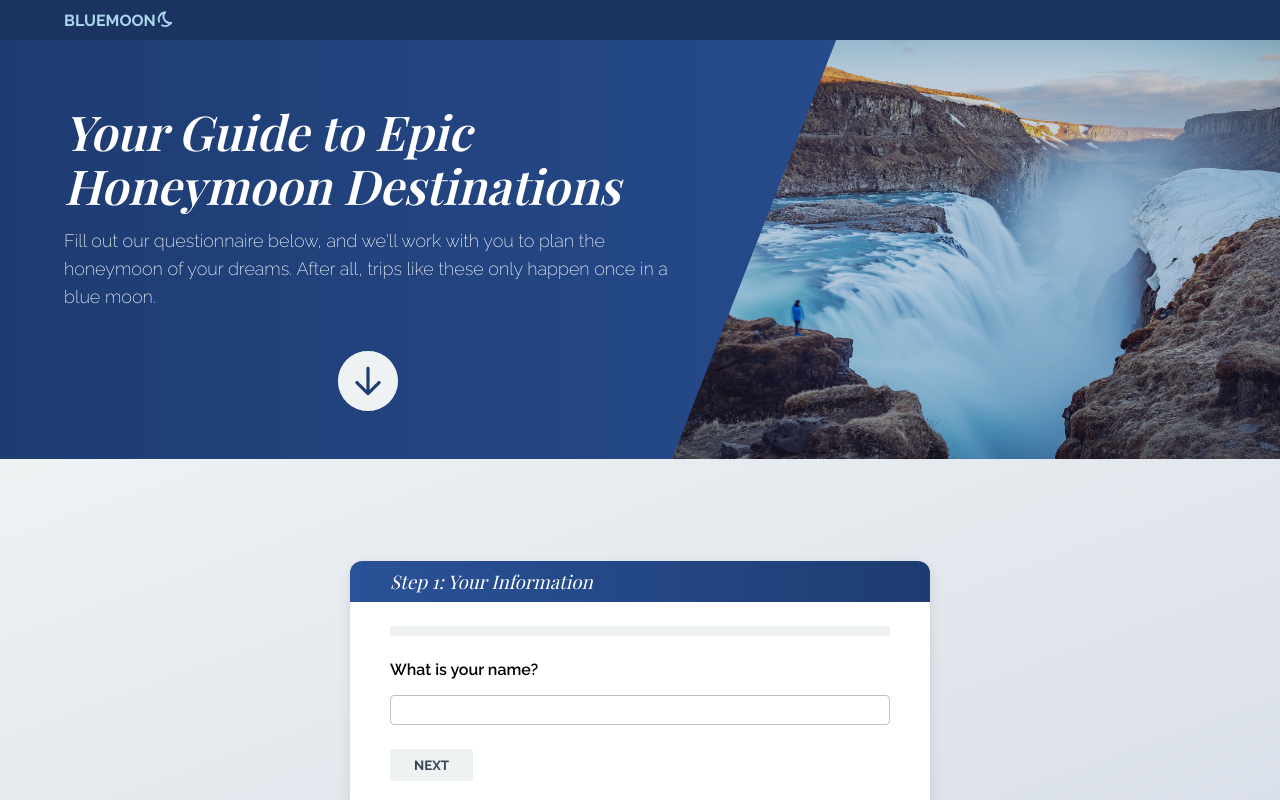
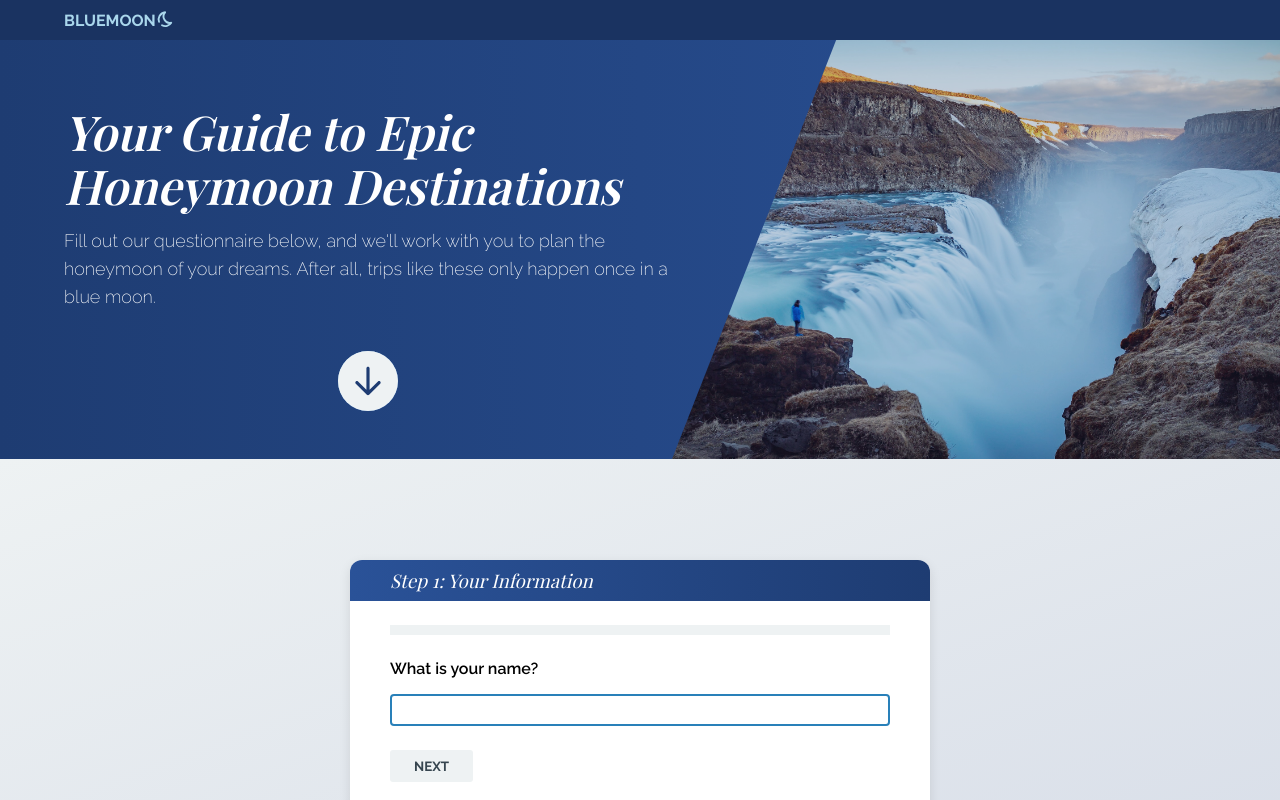
Before and after one commit to lforrister/lifeblue, a Vue app: page / in a window 1280 px wide. Shown: the top 800 px of the page. Built offline with nearby package versions, Linux system fonts and the light colour scheme; a web font is replaced by a local one.

Commit message:
starting to focus on input after they click next

```diff
--- a/src/assets/scss/mixins/forms.scss
+++ b/src/assets/scss/mixins/forms.scss
@@ -50,7 +50,14 @@
     z-index: 100;
 
     &:focus + .forms__checkbox {
-        border: 2px solid $ocean;
+        border: 2px solid $silver;
+        width: 16px;
+        height:  16px;
+
+        &.is-checked {
+            width: 18px;
+            height: 18px;
+        }
     }
 }
 
@@ -97,7 +104,7 @@
     z-index: 100;
 
     &:focus + .forms__radio {
-        border: 2px solid $ocean;
+        border: 2px solid $silver;
     }
 }
 
--- a/src/components/Fields/Checkbox.vue
+++ b/src/components/Fields/Checkbox.vue
@@ -47,7 +47,13 @@
         }
     }
 
+    function setFocus() {
+        let el = document.getElementById(props.field.options[0].id)
+        el.focus()
+    }
+
     onMounted(() => {
+        setFocus()
         if (props.field.input && props.field.input.length) {
             checked.value = [...props.field.input]
         }
--- a/src/components/Fields/Radio.vue
+++ b/src/components/Fields/Radio.vue
@@ -19,6 +19,8 @@
 </template>
 
 <script setup>
+    import { onMounted, onUpdated } from 'vue'
+
     // == Define Props & Emits == //
     const emit = defineEmits(['update:modelValue'])
     const props = defineProps({
@@ -32,6 +34,17 @@
     function updateInput(target) {
         emit('update:modelValue', target)
     }
+
+    function setFocus() {
+        console.log('field', props.field.options[0].id)
+        let el = document.getElementById(props.field.options[0].id)
+        console.log('el', el)
+        el.focus()
+    }
+
+    onMounted(() => {
+        setFocus()
+    })
 
 </script>
 
--- a/src/components/Fields/Select.vue
+++ b/src/components/Fields/Select.vue
@@ -17,6 +17,8 @@
 </template>
 
 <script setup>
+    import { onMounted, onUpdated } from 'vue';
+
     // == Define Props & Emits == //
     const emit = defineEmits(['update:modelValue'])
     const props = defineProps({
@@ -31,4 +33,18 @@
         emit('update:modelValue', target)
     }
 
+    function setFocus() {
+        let el = document.getElementById(props.field.id)
+        console.log('el', el)
+        el.focus()
+    }
+
+    onMounted(() => {
+        setFocus()
+    })
+
+    onUpdated(() => {
+        setFocus()
+    })
+
 </script>
--- a/src/components/Fields/Text.vue
+++ b/src/components/Fields/Text.vue
@@ -15,6 +15,8 @@
 </template>
 
 <script setup>
+    import { onMounted, onUpdated } from 'vue';
+
     // == Define Props & Emits == //
     const emit = defineEmits(['update:modelValue', 'validateInput'])
     const props = defineProps({
@@ -30,6 +32,20 @@
         emit('validateInput', props.field)
     }
 
+    function setFocus() {
+        let el = document.getElementById(props.field.id)
+        console.log('el', el)
+        el.focus()
+    }
+
+    onMounted(() => {
+        setFocus()
+    })
+
+    onUpdated(() => {
+        setFocus()
+    })
+
 </script>
 
 <style lang="scss">
```
Also changed, not shown: src/components/Form.vue (line endings or trailing spaces).
